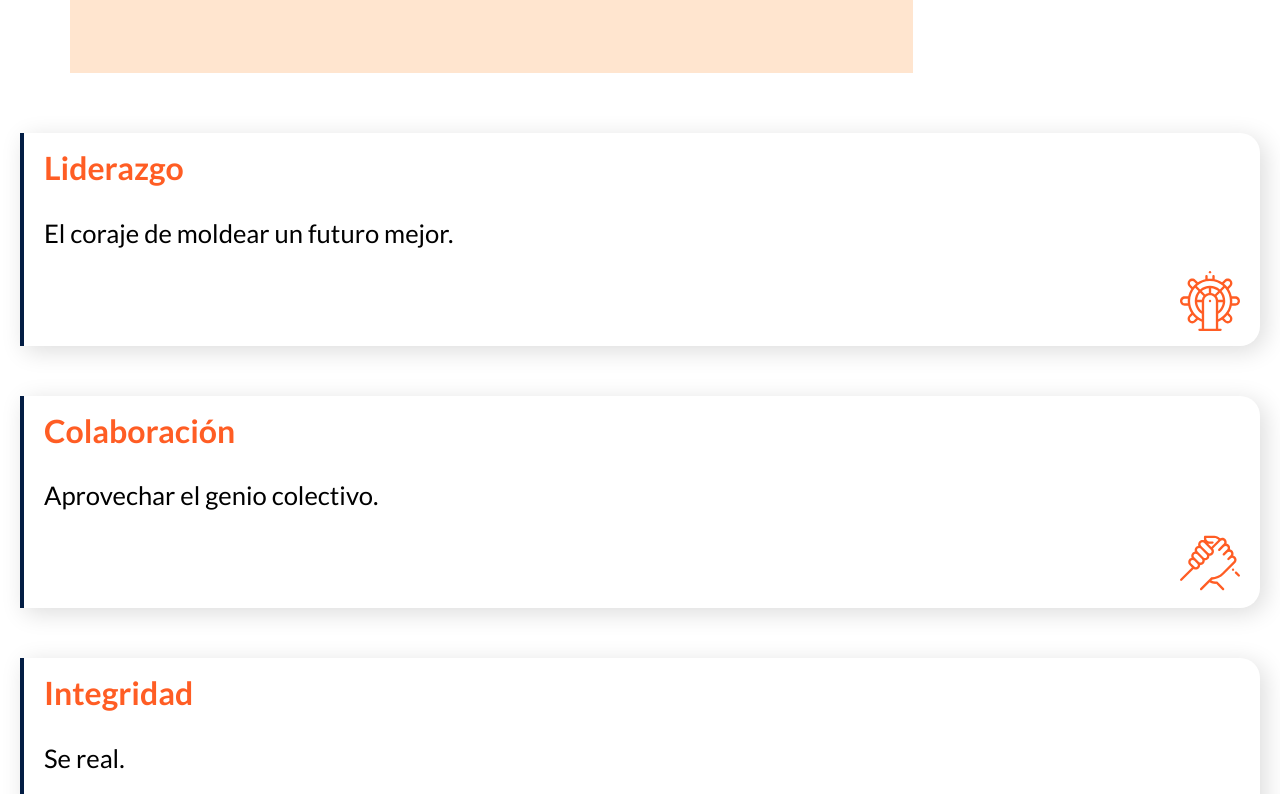
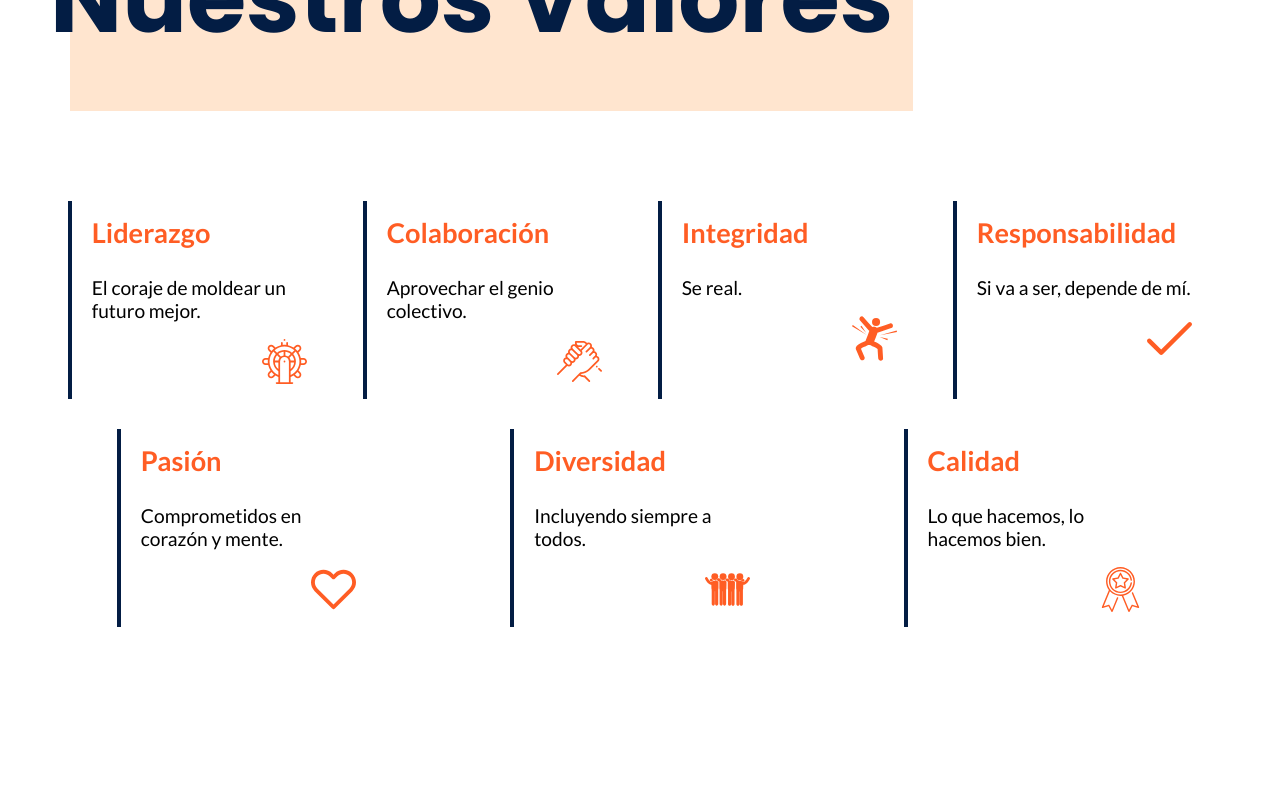
Before and after one commit to jlvalport/unmade-solutions, a React (Create React App) app: page /acerca-de-nosotros in a window 1280 px wide. Shown: the part 2620-3414 px from the top of the page. Built offline with nearby package versions, Linux system fonts and the light colour scheme.

Commit message:
feat: about us page values section desktop view

```diff
--- a/src/components/AboutUsPage/OurValuesSection/OurValuesSection.js
+++ b/src/components/AboutUsPage/OurValuesSection/OurValuesSection.js
@@ -9,11 +9,13 @@ import accountabilityIcon from '../../../assets/img/graphics/icons/tick.svg';
 import passionIcon from '../../../assets/img/graphics/icons/heart-outline.svg';
 import diversityIcon from '../../../assets/img/graphics/icons/group-of-men.svg';
 import qualityIcon from '../../../assets/img/graphics/icons/quality.svg';
+import classes from './OurValuesSection.module.scss';
 
 const OurValuesSection = () => {
     return (
         <React.Fragment>
             <SectionTitle tag='h2' bgColor='orange'>Nuestros Valores</SectionTitle>
+            <div className={classes.valuesBox}>
                 <Value title='Liderazgo' infoText='El coraje de moldear un futuro mejor.' icon={leadershipIcon} />
                 <Value title='Colaboración' infoText='Aprovechar el genio colectivo.' icon={colaborationIcon} />
                 <Value title='Integridad' infoText='Se real.' icon={integrityIcon} />
@@ -21,6 +23,7 @@ const OurValuesSection = () => {
                 <Value title='Pasión' infoText='Comprometidos en corazón y mente.' icon={passionIcon} />
                 <Value title='Diversidad' infoText='Incluyendo siempre a todos.' icon={diversityIcon} />
                 <Value title='Calidad' infoText='Lo que hacemos, lo hacemos bien.' icon={qualityIcon} />
+            </div>
         </React.Fragment>
     );
 };
--- /dev/null
+++ b/src/components/AboutUsPage/OurValuesSection/OurValuesSection.module.scss
@@ -0,0 +1,13 @@
+@import '../../../assets/styles/media-queires';
+
+@media screen and (min-width: $desktopScreenSize) {
+
+    // Div container for values
+    .valuesBox {
+        display: flex;
+        flex-flow: row wrap;
+        justify-content: space-around;
+        padding: 0 50px;
+        margin: 30px 0 0 ;
+    }
+}
--- a/src/components/AboutUsPage/OurValuesSection/Value/Value.module.scss
+++ b/src/components/AboutUsPage/OurValuesSection/Value/Value.module.scss
@@ -1,5 +1,7 @@
 @import '../../../../assets/styles/colors';
+@import '../../../../assets/styles/media-queires';
 
+// Div parent container for value info
 .valueBox {
     display: block;
     margin: 0 20px 50px;
@@ -16,15 +18,48 @@
     }
 }
 
+// H3 tag value title
 .title {
     font-size: 2rem;
     color: $addon;
     margin: 15px 0;
 }
 
+// Value icon
 .icon {
     height: 60px;
     width: 60px;
     align-self: flex-end;
+    justify-self: flex-end;
     margin: 0 0 15px
 }
+
+@media screen and (min-width: $desktopScreenSize) {
+
+    // Div parent container for value info
+    .valueBox {
+        margin: 0 0 30px;
+        box-shadow: unset;
+        width: 22%;
+        min-width: 230px;
+
+        p {
+            font-size: 1.2rem;
+        }
+
+        &:hover {
+            box-shadow: 5px 5px 24px rgba(0, 0, 0, 0.14);
+        }
+    }
+
+    // H3 tag value title
+    .title {
+        font-size: 1.7rem;
+    }
+
+    // Value icon
+    .icon {
+        height: 45px;
+        width: 45px;
+    }
+}
--- a/src/components/UI/SectionTitle/SectionTitle.module.scss
+++ b/src/components/UI/SectionTitle/SectionTitle.module.scss
@@ -55,7 +55,7 @@
 
         // Class if title is long
         &.longTitle {
-            font-size: 3rem;
+            font-size: 3.8rem;
         }
     }
 }
```
Lines whose indentation alone changed are shown as unchanged.
